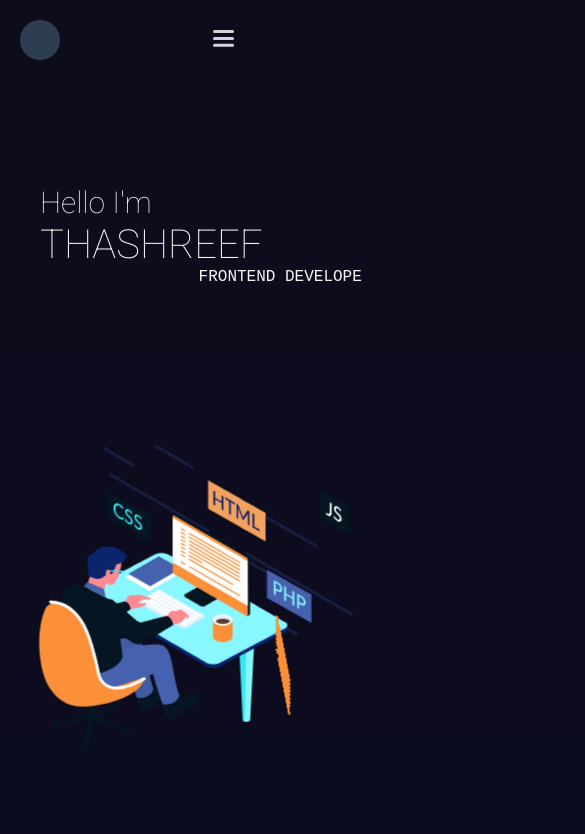
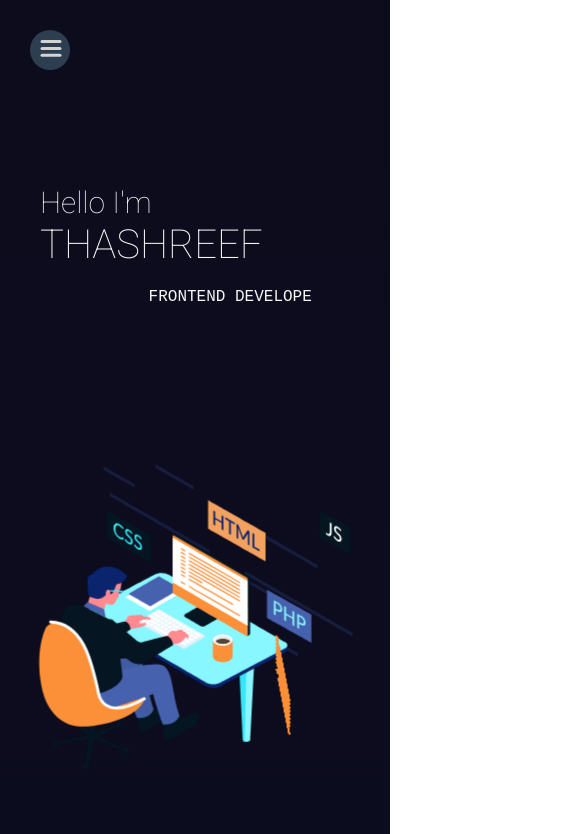
Before and after one commit to thahsree/portfolio, a React (Vite) app in the folder client/: page / in a window 390 px wide. Shown: the top 834 px of the page, 585 px wide, since content can reach past the window. Built offline with nearby package versions, Linux system fonts and the light colour scheme.

Commit message:
added responsive design

```diff
--- a/client/src/App.css
+++ b/client/src/App.css
@@ -4,6 +4,7 @@
   margin: 0;
   padding: 0;
   box-sizing: border-box;
+  overflow-x: none !important;
 }
 
 body {
@@ -12,6 +13,8 @@ body {
   background: linear-gradient( 180deg ,#0c0c1d, #111132);
   font-family: 'Poppins', sans-serif;
   color: rgba(219, 215, 215, 0.73);
+
+
 }
 
 html {
--- a/client/src/components/Contact/Contact.jsx
+++ b/client/src/components/Contact/Contact.jsx
@@ -51,7 +51,7 @@ function Contact(props) {
 
 
     return (
-        <motion.div className='contact' variants={variants} initial="initial" whileInView="animate">
+        <motion.div id='contact' className='contact' variants={variants} initial="initial" whileInView="animate">
 
             <div className="typo">
                 <h1>LETS WORK TOGETHER</h1>
--- a/client/src/components/Contact/contact.css
+++ b/client/src/components/Contact/contact.css
@@ -68,3 +68,26 @@
     padding: 10px;
     color: whitesmoke;
 }
+
+@media only screen and (max-width: 800px) {
+
+    .typo{
+        width: 100%;
+        margin: 0 !important;
+        padding-top: 100px;
+        font-size: 26px;
+    }
+
+    .contact .formContainer {
+        width: 100vw;
+        padding: 0;
+        margin: 0;
+    }
+    .contact .formContainer input,
+.contact .formContainer textarea {
+    width: 100%;
+}
+    .contact .formContainer button {
+        width: 100%;
+    }
+}
--- a/client/src/components/Home/Home.css
+++ b/client/src/components/Home/Home.css
@@ -175,6 +175,8 @@
 
         margin-top: 40px;
         padding: 30px;
+
+        align-items: center !important;
     }
     .social {
 
@@ -201,7 +203,12 @@
         line-height: 40px;
         height: 40px;
     }
+    .wrapper{
+        width: 100vw !important;
+        margin: 0px !important;
+    }
     .type-animation{
+
         font-size: 22px !important;
     }
 }
--- a/client/src/components/Projects/Projects.jsx
+++ b/client/src/components/Projects/Projects.jsx
@@ -107,7 +107,7 @@ const Single = ({ item }) => {
 
 
     return (
-        <section id='Portfolio'>
+        <section id='portfolio'>
             <div className="container">
                 <div className="wrapper">
                     <div className="imageContainer" ref={ref}>
--- a/client/src/components/Projects/portfolio.css
+++ b/client/src/components/Projects/portfolio.css
@@ -123,3 +123,57 @@
         object-fit: cover;
     }
 }
+
+@media only screen and (max-width: 800px) {
+
+    .wrapper{
+
+        display: flex !important;
+        flex-direction: column;
+        gap: 0;
+        padding: 20px;
+        margin: 0;
+    }
+    .textContainer{
+        flex-direction: column;
+        align-items: center;
+        gap: 10px;
+        text-align: justify;
+
+        h2{
+            font-size: 40px;
+            text-wrap: nowrap;
+
+        }
+        h3{
+            text-wrap: nowrap;
+            font-size: 15px;
+            text-align: center;
+        }
+
+        p{
+            font-size: 15px;
+            color: gray;
+
+        }
+        .buttons{
+            width: 70%;
+            display: flex;
+            justify-content: space-between;
+        }
+        button{
+            background-color: orange;
+            padding: 10px  15px;
+            gap: 20px;
+            width:auto;
+            border:none;
+            border-radius: 10px;
+            cursor: pointer;
+        }
+
+        button:hover{
+            background-color: rgb(209, 149, 36);
+
+        }
+    }
+}
--- a/client/src/components/Sidebar/Sidebar.jsx
+++ b/client/src/components/Sidebar/Sidebar.jsx
@@ -15,7 +15,7 @@ function Sidebar(props) {
             }
         },
         closed: {
-            clipPath: "circle(20px at 40px 40px)",
+            clipPath: "circle(20px at 50px 50px)",
             transition: {
                 delay: 0.2,
                 type: 'spring',
--- a/client/src/components/Sidebar/sidebar.css
+++ b/client/src/components/Sidebar/sidebar.css
@@ -33,8 +33,8 @@
 .sidebar button{
 
 
-    width: 50px;
-    height: 50px;
+    width: 45px;
+    height: 70px;
     border-radius: 50%;
     position:fixed;
     top: 15px;
@@ -42,4 +42,7 @@
     background-color: transparent;
     border:none;
     z-index: 999 !important;
+    display: flex;
+    align-items: center;
+    justify-content: center;
 }
```
